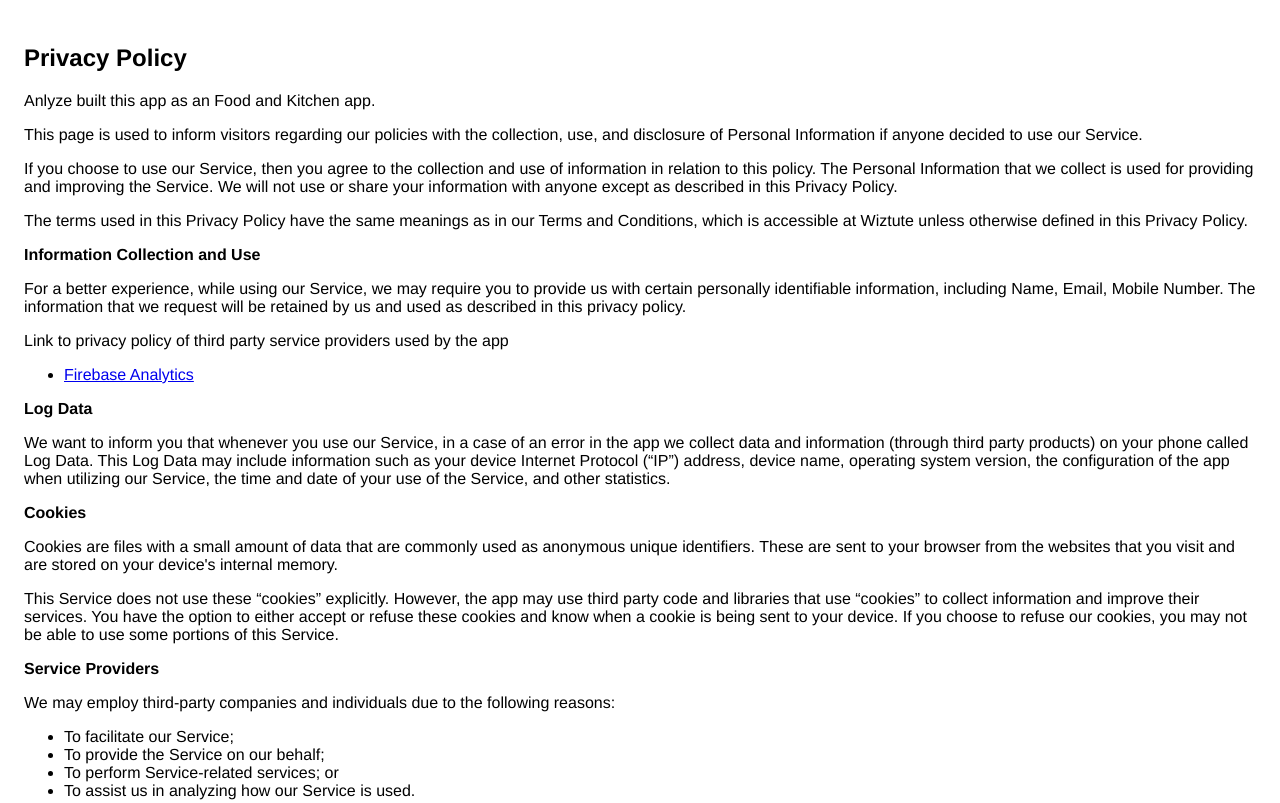
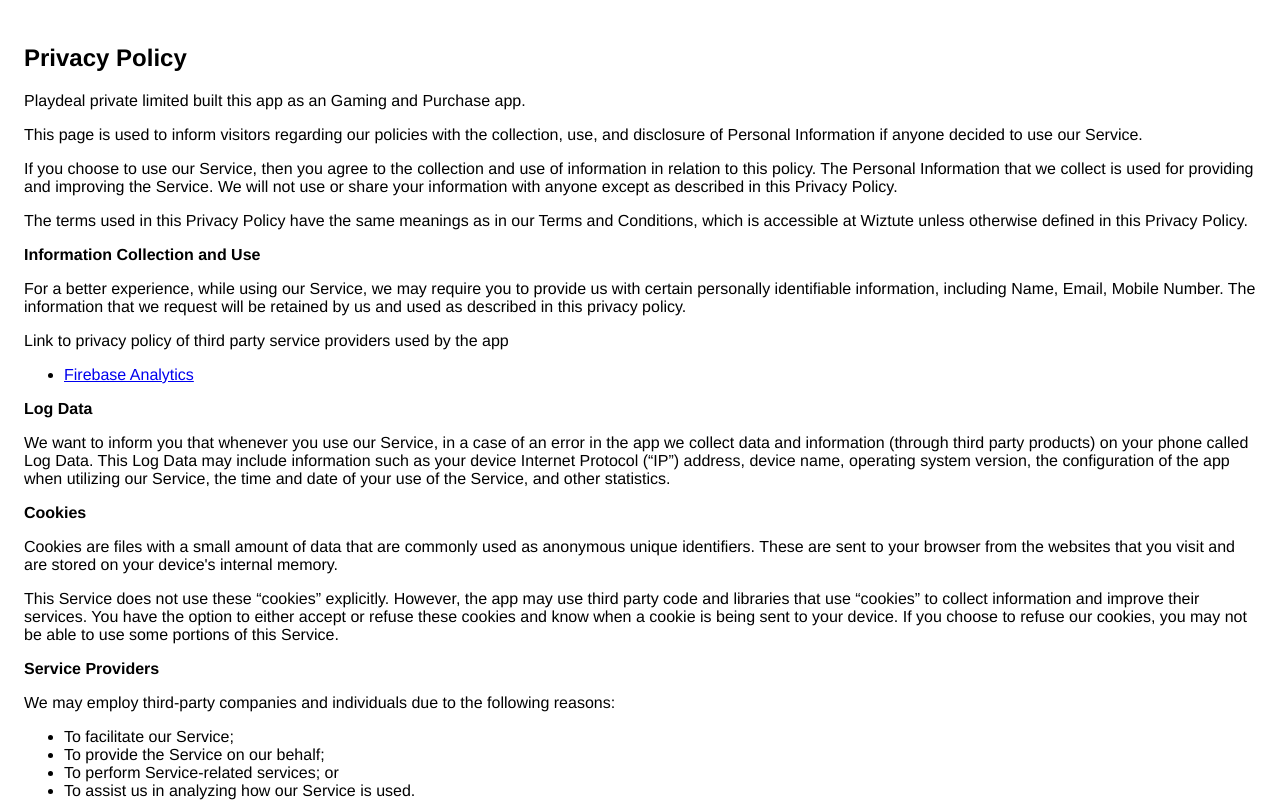
Before and after one commit to Akash049/privacyPolicy, a plain HTML site: page index.html in a window 1280 px wide. Shown: the top 803 px of the page. Drawn offline with Linux system fonts and the light colour scheme.

Commit message:
Update index.html

```diff
--- a/index.html
+++ b/index.html
@@ -16,7 +16,7 @@
 	<body>
 	<h2>Privacy Policy</h2>
 	<p>
-	Anlyze built this app as an Food and Kitchen app.
+	Playdeal private limited built this app as an Gaming and Purchase app.
 	</p>
 	<p>
 	This page is used to inform visitors regarding our policies with the collection, use, and disclosure of Personal Information if anyone decided to use our Service.
```
